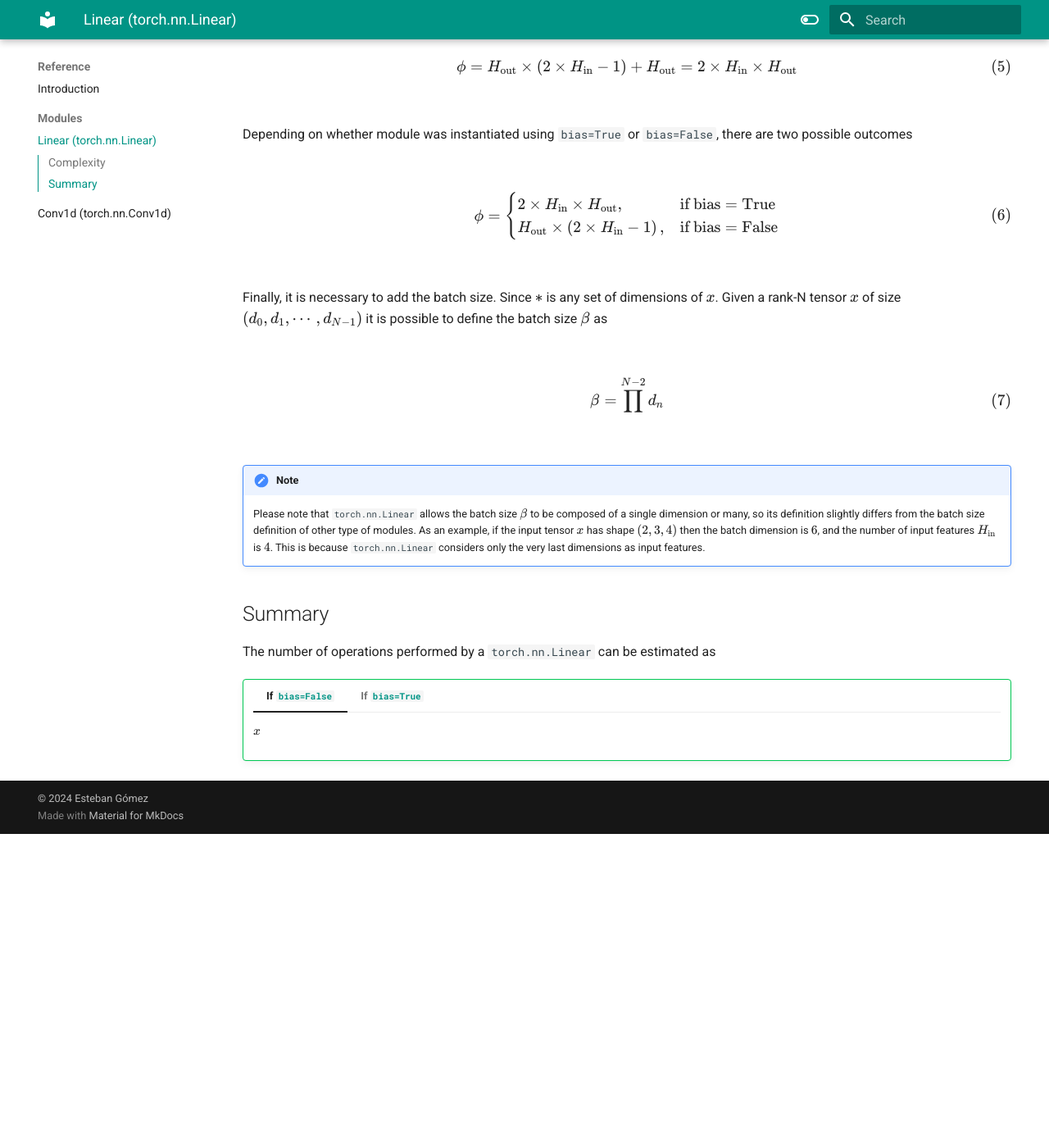
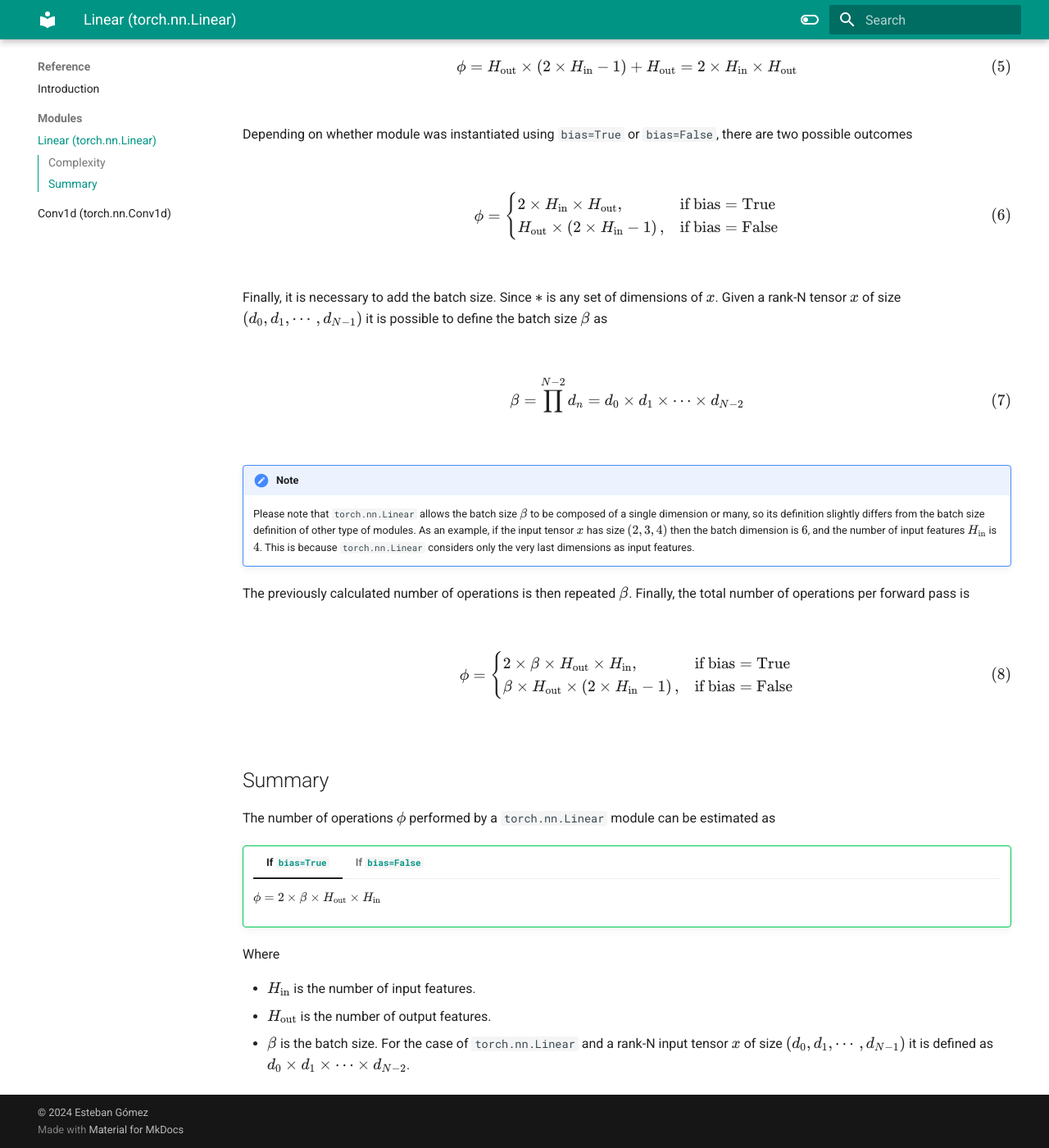
Before and after one commit to eagomez2/moduleprofiler, an MkDocs documentation site: the page built from docs/modules/linear.md, in a window 1280 px wide and 1400 px high, scrolled down 1575 px. Shown: the whole window at 82% size. Built offline with MkDocs 1.6.1 and Material for MkDocs 9.7.7, drawn with Linux system fonts in a browser that asks for light colours; before the commit the page ends 2592 px from its top, so only the background shows below that.

Commit message:
Fix doc typos

````diff
--- a/docs/modules/linear.md
+++ b/docs/modules/linear.md
@@ -68,25 +68,37 @@ Finally, it is necessary to add the batch size. Since $\ast$ is any set of dimen
 
 $$
 \begin{equation}
-\beta=\prod^{N - 2}d_n
+\beta=\prod^{N - 2}d_n=d_0\times d_1\times\cdots\times d_{N-2}
 \end{equation}
 $$
 
 !!! note
-    Please note that `torch.nn.Linear` allows the batch size $\beta$ to be composed of a single dimension or many, so its definition slightly differs from the batch size definition of other type of modules. As an example, if the input tensor $x$ has shape $\left(2, 3, 4\right)$ then the batch dimension is $6$, and the number of input features $H_\text{in}$ is $4$. This is because `torch.nn.Linear` considers only the very last dimensions as input features.
+    Please note that `torch.nn.Linear` allows the batch size $\beta$ to be composed of a single dimension or many, so its definition slightly differs from the batch size definition of other type of modules. As an example, if the input tensor $x$ has size $\left(2, 3, 4\right)$ then the batch dimension is $6$, and the number of input features $H_\text{in}$ is $4$. This is because `torch.nn.Linear` considers only the very last dimensions as input features.
+
+The previously calculated number of operations is then repeated $\beta$. Finally, the total number of operations per forward pass is
+
+$$
+\begin{equation}
+\phi=\begin{cases}
+    2\times\beta\times H_\text{out}\times H_\text{in}, & \text{if}\ \text{bias}=\text{True} \\
+    \beta\times H_\text{out}\times\left(2 \times H_\text{in} - 1\right), &\text{if}\ \text{bias}=\text{False}
+\end{cases}
+\end{equation}
+$$
 
 ## Summary
-The number of operations performed by a `torch.nn.Linear` can be estimated as
+The number of operations $\phi$ performed by a `torch.nn.Linear` module can be estimated as
 
 !!! success ""
 
+    === "If `bias=True`"
+        $\phi = 2\times\beta\times H_\text{out}\times H_\text{in}$
+
     === "If `bias=False`"
-        $x$
+        $\phi = \beta\times H_\text{out}\times\left(2 \times H_\text{in} - 1\right)$
 
-    === "If `bias=True`"
+Where
 
-        ``` markdown
-        1. Sed sagittis eleifend rutrum
-        2. Donec vitae suscipit est
-        3. Nulla tempor lobortis orci
-        ```
+* $H_\text{in}$ is the number of input features.
+* $H_\text{out}$ is the number of output features.
+* $\beta$ is the batch size. For the case of `torch.nn.Linear` and a rank-N input tensor $x$ of size $\left(d_0, d_1, \cdots, d_{N-1}\right)$ it is defined as $d_0\times d_1\times\cdots\times d_{N-2}$.
````
